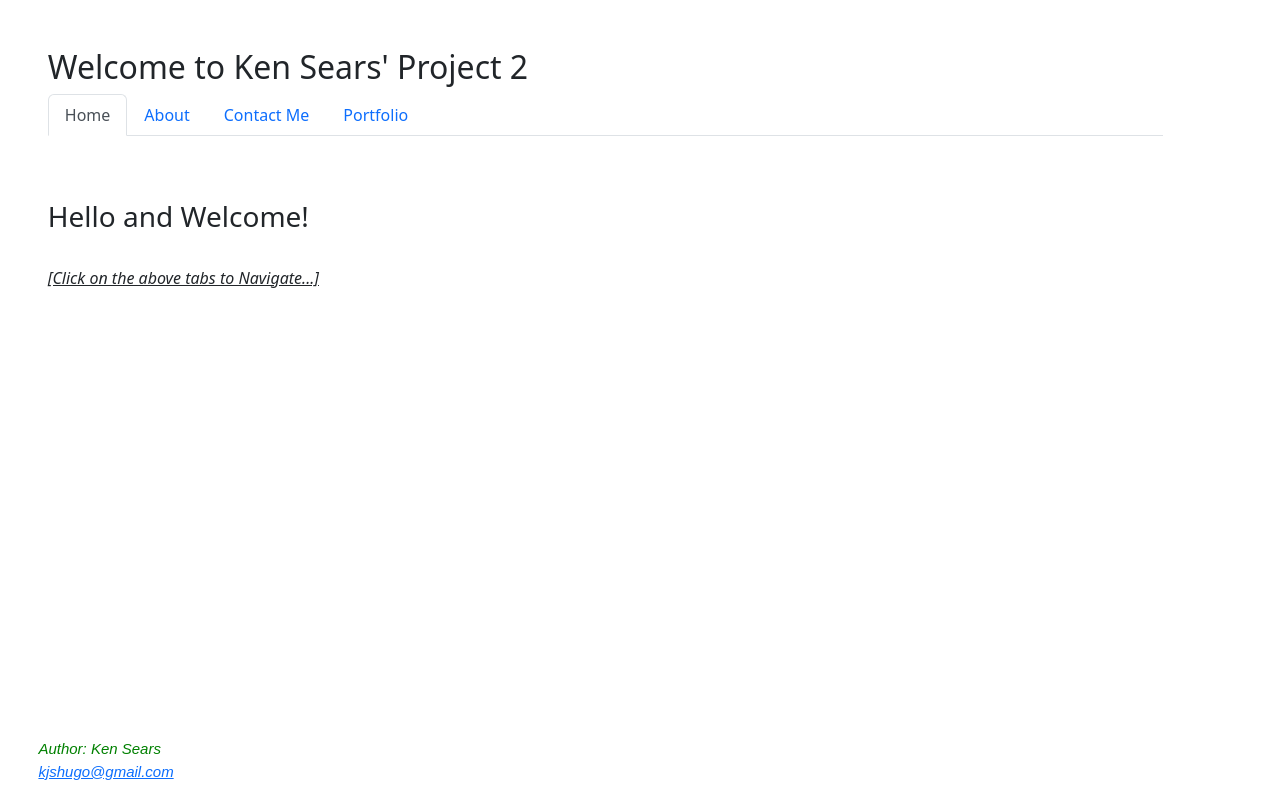
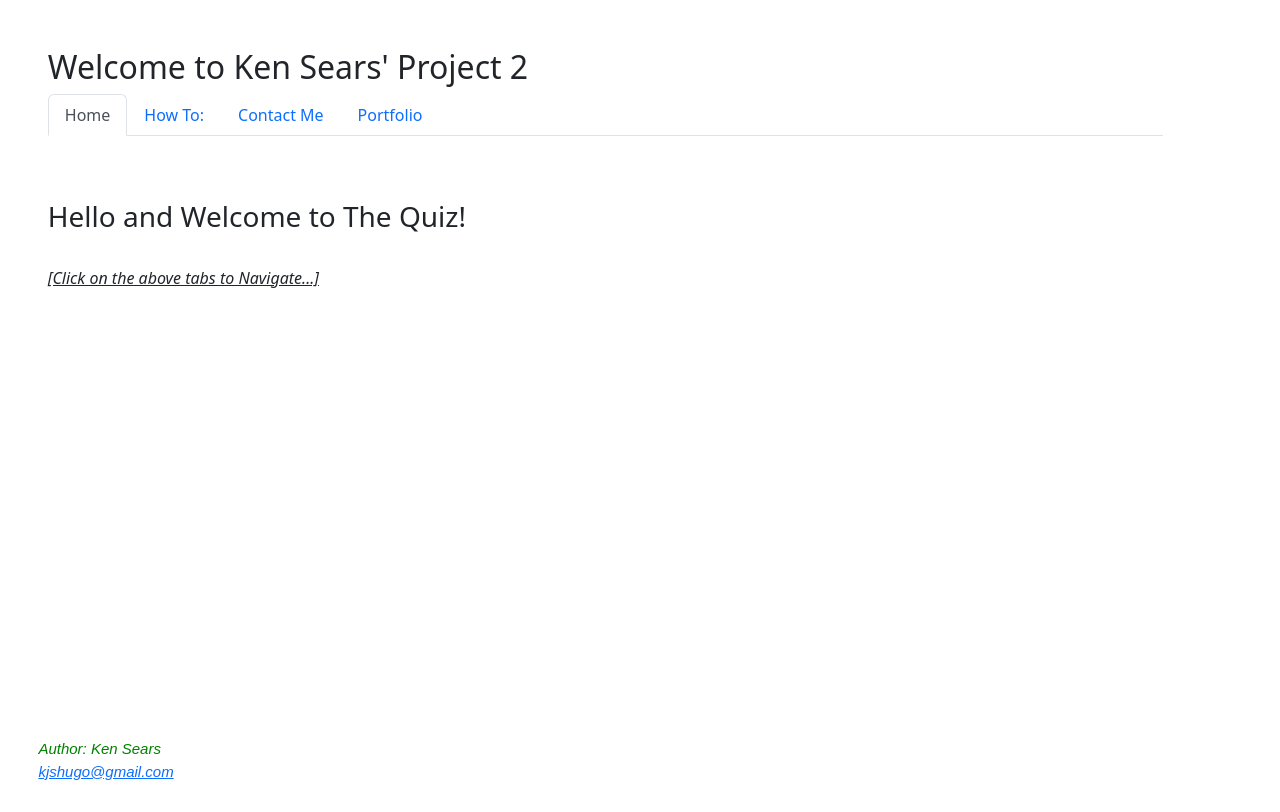
Before and after one commit to kjshugo/Percipio_Assignment2, a plain HTML site: page StartHere.html in a window 1280 px wide. Drawn offline with nearby package versions, Linux system fonts and the light colour scheme.

Commit message:
Update 4: Updated Home page Added How To page Checked links [OK]

```diff
--- a/StartHere.html
+++ b/StartHere.html
@@ -7,6 +7,7 @@
 <link href="https://cdn.jsdelivr.net/npm/bootstrap@5.2.2/dist/css/bootstrap.min.css" rel="stylesheet" integrity="sha384-Zenh87qX5JnK2Jl0vWa8Ck2rdkQ2Bzep5IDxbcnCeuOxjzrPF/et3URy9Bv1WTRi" crossorigin="anonymous">
 <script src="https://cdn.jsdelivr.net/npm/bootstrap@5.2.2/dist/js/bootstrap.bundle.min.js" integrity="sha384-OERcA2EqjJCMA+/3y+gxIOqMEjwtxJY7qPCqsdltbNJuaOe923+mo//f6V8Qbsw3" crossorigin="anonymous"></script>
 <script src="https://kit.fontawesome.com/601f915690.js" crossorigin="anonymous"></script>
+<script src="Project2.js"></script>
 
 <style>
 
@@ -53,12 +54,12 @@ html, body {
       <h2>Welcome to Ken Sears' Project 2</h2>
         <ul class="nav nav-tabs">
           <li class="nav-item"><a class="nav-link active" href="#">Home</a></li>
-          <li class="nav-item"><a class="nav-link" href="about.html">About</a></li>
+          <li class="nav-item"><a class="nav-link" href="howto.html">How To:</a></li>
           <li class="nav-item"><a class="nav-link" href="contact.html">Contact Me</a></li>
           <li class="nav-item"><a class="nav-link" href="portfolio.html">Portfolio</a></li>
         </ul>
         <br><br>
-        <p><h3>Hello and Welcome!</h3> <br>
+        <p><h3>Hello and Welcome to The Quiz!</h3> <br>
           <u><i>[Click on the above tabs to Navigate...]</i></u>
         </p>
     </div>
```
